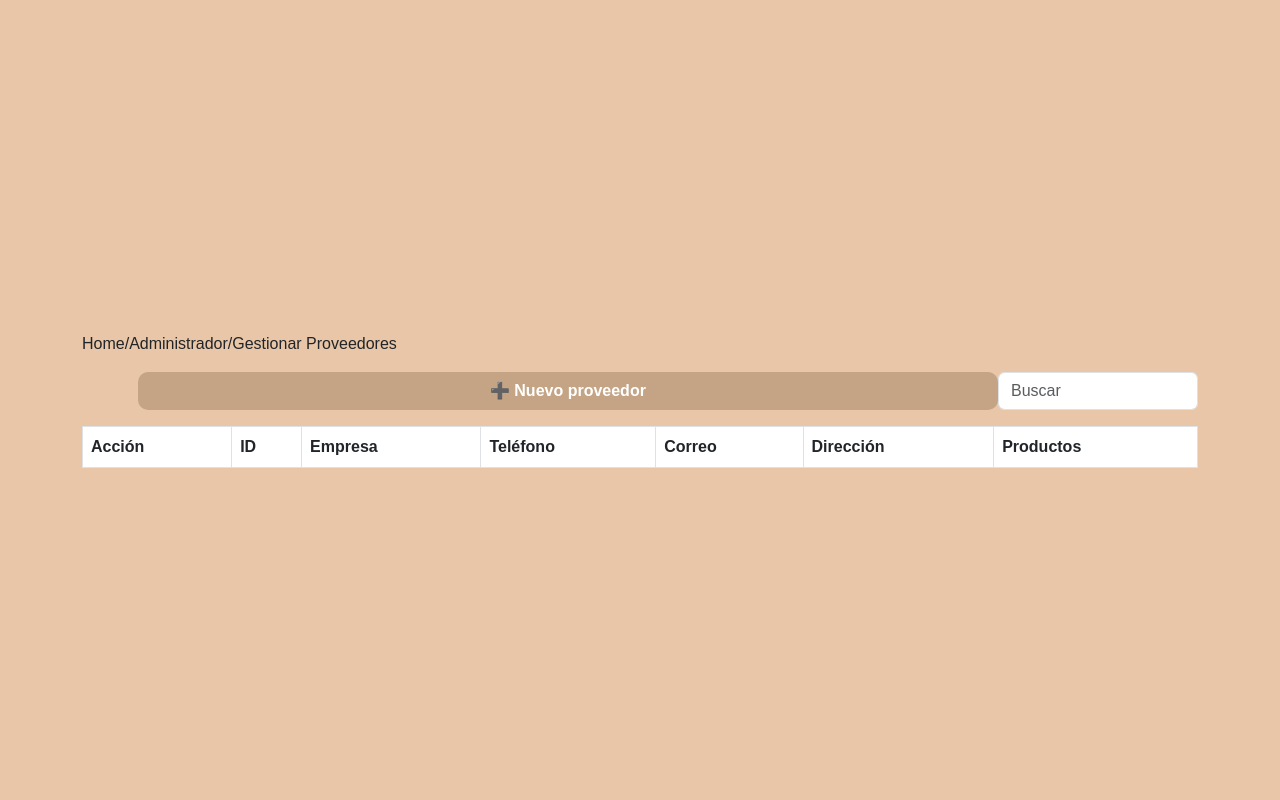
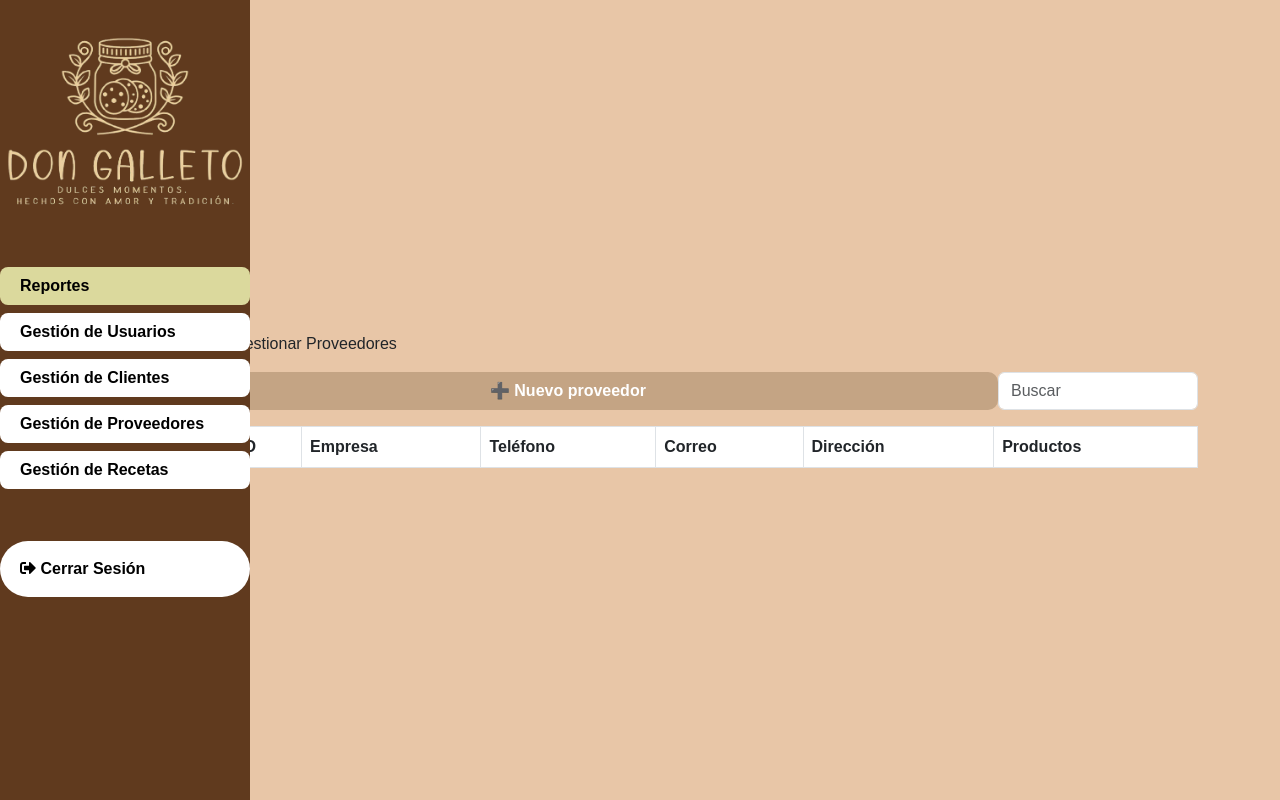
Before and after one commit to isaacrdmc/NewGalleto-M, a Flask app: page /proveedores in a window 1280 px wide. Run offline with Flask 3, Linux system fonts and the light colour scheme; the visitor is signed in with stand-in values (Sample User, id 1); lists and menus that the app fills with data are empty; some libraries are stand-ins or nearby versions.

Commit message:
cambios desde la compu de cesar xd

```diff
--- a/static/css/styles.css
+++ b/static/css/styles.css
@@ -51,6 +51,7 @@ body {
     position: relative;
     margin: auto;  /* Espacio para el navbar */
     font-style: bold;
+    top: 30px;
 }
 
 /* Estilos de las pestañas dentro del login-container */
--- a/templates/proveedores.html
+++ b/templates/proveedores.html
@@ -4,6 +4,50 @@
 
 {% block content %}
 <div class="container mt-3">
+    <nav id="sidebar" class="col-md-3 col-lg-2 d-md-block sidebar">
+        <div class="position-sticky pt-3 mb-5">
+            <a class="sidebar-img" href="{{ url_for('dashboard_admin') }}">
+                <img src="{{ url_for('static', filename='img/Logo.png') }}" alt="Logo" width="100%">
+            </a>
+        </div>
+        <div class="position-sticky">
+            <ul class="nav flex-column">
+                <li class="nav-item my-1">
+                    <a class="nav-link active rounded-3" href="{{ url_for('dashboard_admin') }}">
+                        Reportes
+                    </a>
+                </li>
+                <li class="nav-item my-1">
+                    <a class="nav-link rounded-3" href="{{ url_for('usuarios') }}">
+                        Gestión de Usuarios
+                    </a>
+                </li>
+                <li class="nav-item my-1">
+                    <a class="nav-link rounded-3" href="{{ url_for('clientes') }}">
+                        Gestión de Clientes
+                    </a>
+                </li>
+                <li class="nav-item my-1">
+                    <a class="nav-link rounded-3" href="{{ url_for('proveedores') }}">
+                        Gestión de Proveedores
+                    </a>
+                </li>
+                <li class="nav-item my-1">
+                    <a class="nav-link rounded-3" href="{{ url_for('recetas') }}">
+                        Gestión de Recetas
+                    </a>
+                </li>
+                <li class="nav-item mt-5">
+                    <!-- Link de Cerrar Sesión con un ícono de Font Awesome -->
+                    <a class="nav-link rounded-5 py-3" href="{{ url_for('logout') }}">
+                        <i class="fas fa-sign-out-alt"></i>  <!-- Ícono de Cerrar Sesión -->
+                        Cerrar Sesión
+                    </a>
+                </li>
+            </ul>
+        </div>
+    </nav>
+
     <div class="text-dark mb-3 fw-normal fs-6">
         Home/Administrador/Gestionar Proveedores
     </div>
```
